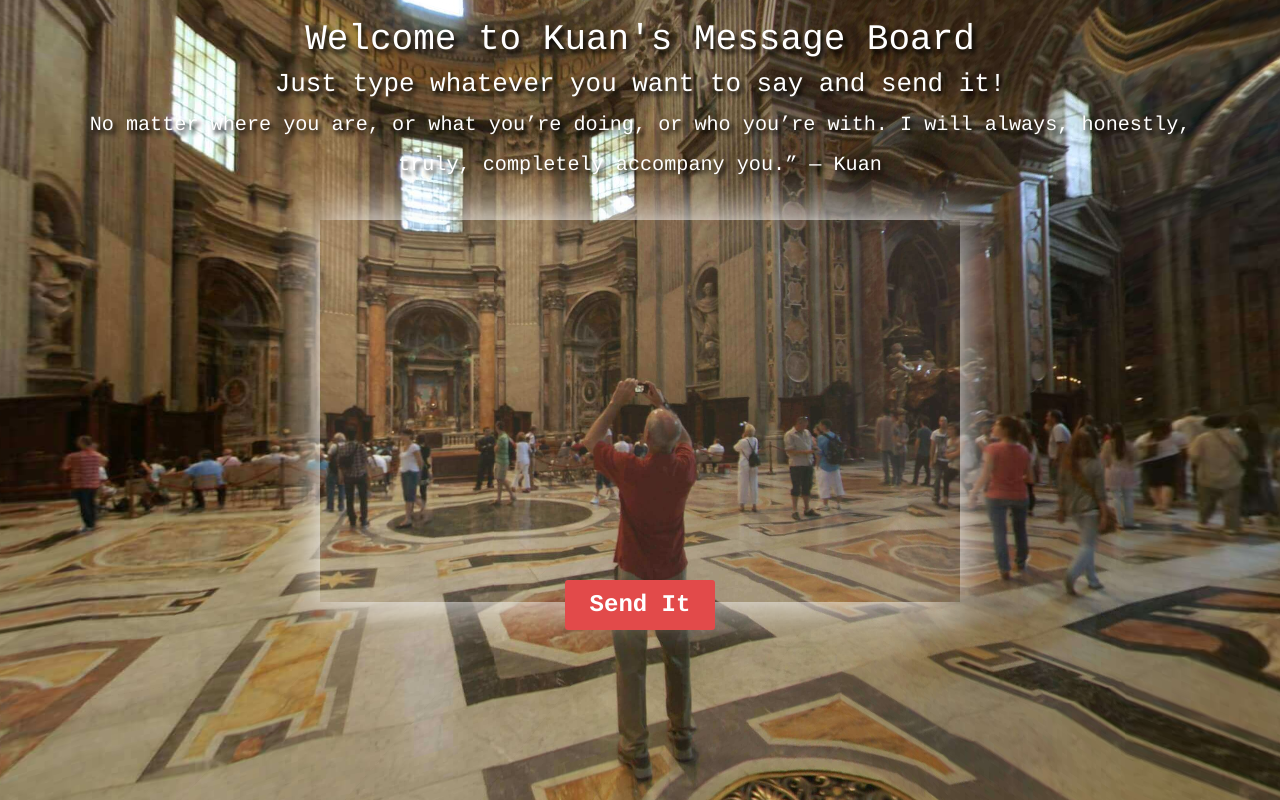
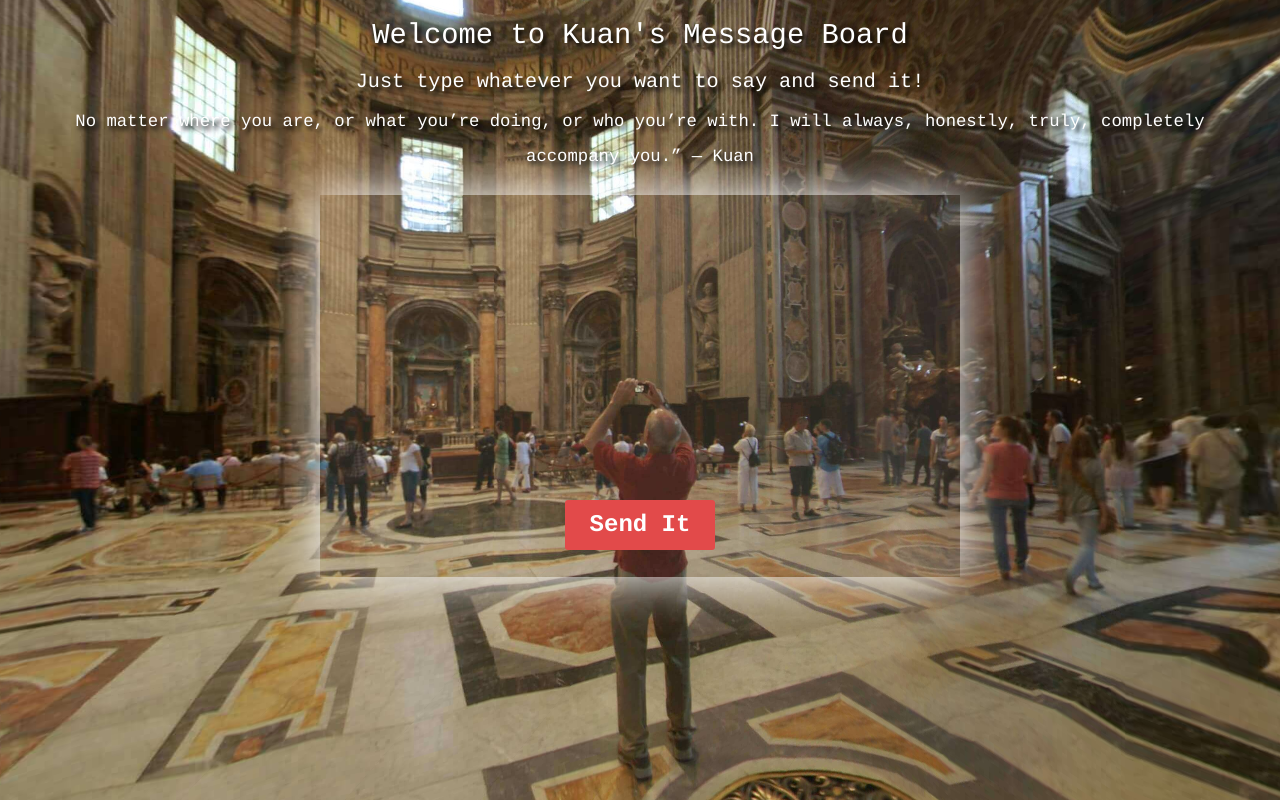
Before and after one commit to yschen25/Kuan_Message_Board, a PHP site: page / in a window 1280 px wide. Run offline with PHP 8.4, Linux system fonts and the light colour scheme.

Commit message:
change style

```diff
--- a/css/messageBoard.css
+++ b/css/messageBoard.css
@@ -449,16 +449,18 @@ textarea:focus {
         white-space: normal;
         text-align: center;
         top: -35px;
+        font-size: 2rem;
     }
 
     .desc {
 		top:40px;
+        font-size: 1.4rem;
     }
 
     .motto {
         line-height: 2;
         top: 25px;
-
+        font-size: 1.2rem;
     }
 
     .motto2 {
@@ -471,11 +473,11 @@ textarea:focus {
     }
 
     .message {
-        top: 220px;
+        top: 195px;
     }
 
     .btn {
-        top: 580px;
+        top: 500px;
     }
 
     .alert {
```
